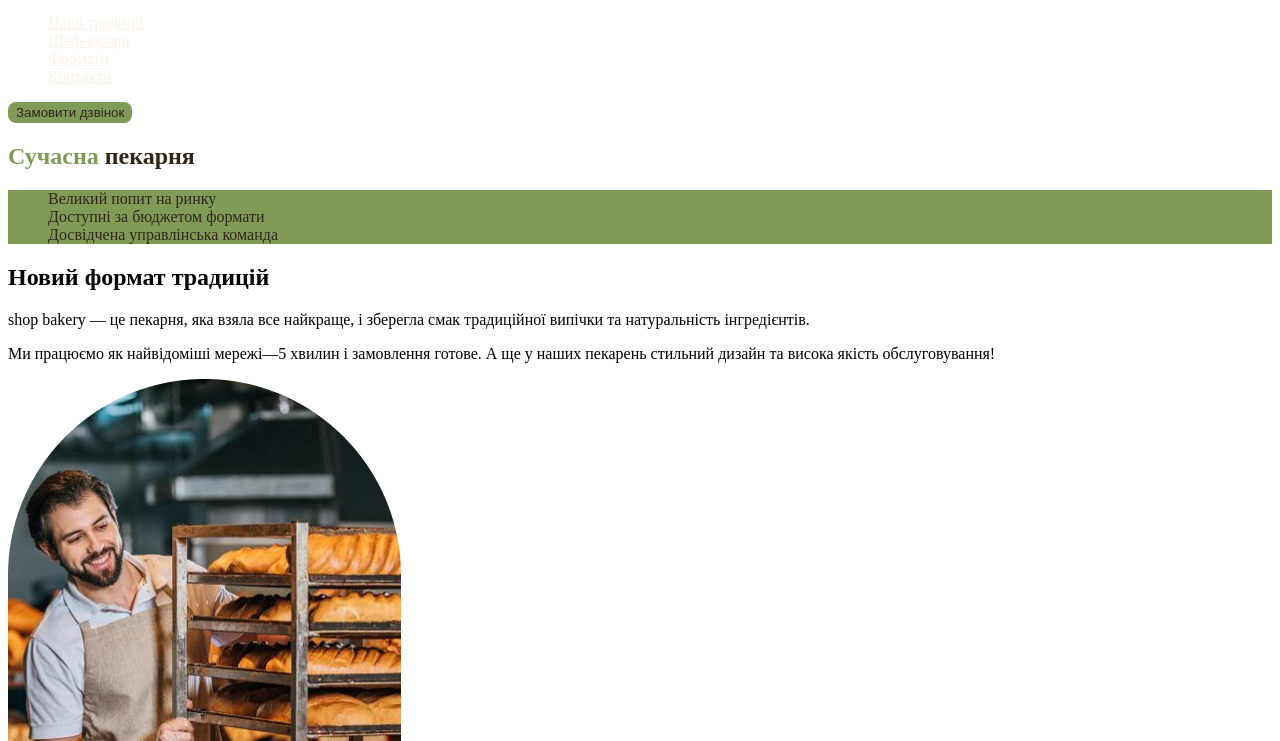
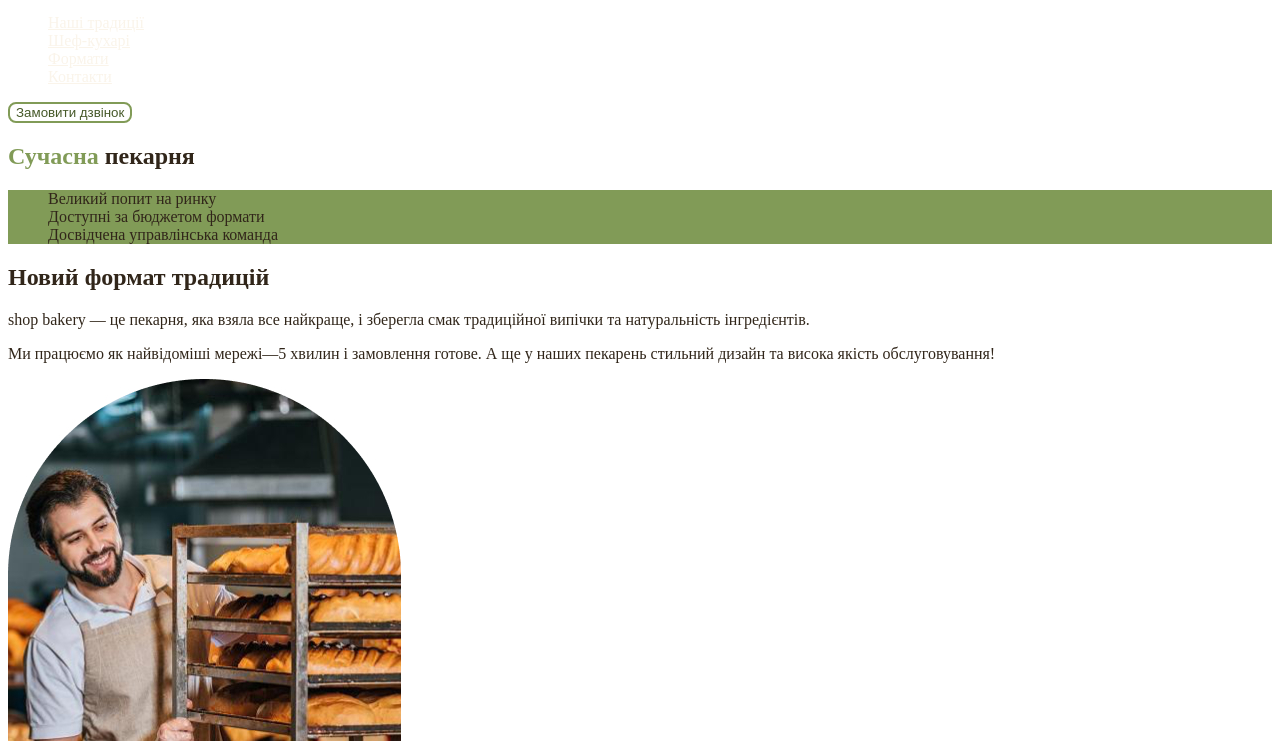
Before and after one commit to Primak1127/genius-progect, a plain HTML site: page index.html in a window 1280 px wide. In both pictures the pointer is over the button "Замовити дзвінок". Shown: the part 59-800 px from the top of the page. Drawn offline with Linux system fonts and the light colour scheme.

Commit message:
add new things

```diff
--- a/css/styles.css
+++ b/css/styles.css
@@ -8,7 +8,7 @@
 
 /* Base */
 body{
-    color: var(--color-primary-darks);
+    color: var(--color-primary-dark);
 }
 ul {
     list-style-type: none;
@@ -23,7 +23,7 @@ ul {
     cursor: pointer;
 }
 
-.buttom:hover{
+.button:hover{
     color: var(--color-brand-dark);
     background-color: transparent;
 }
```
